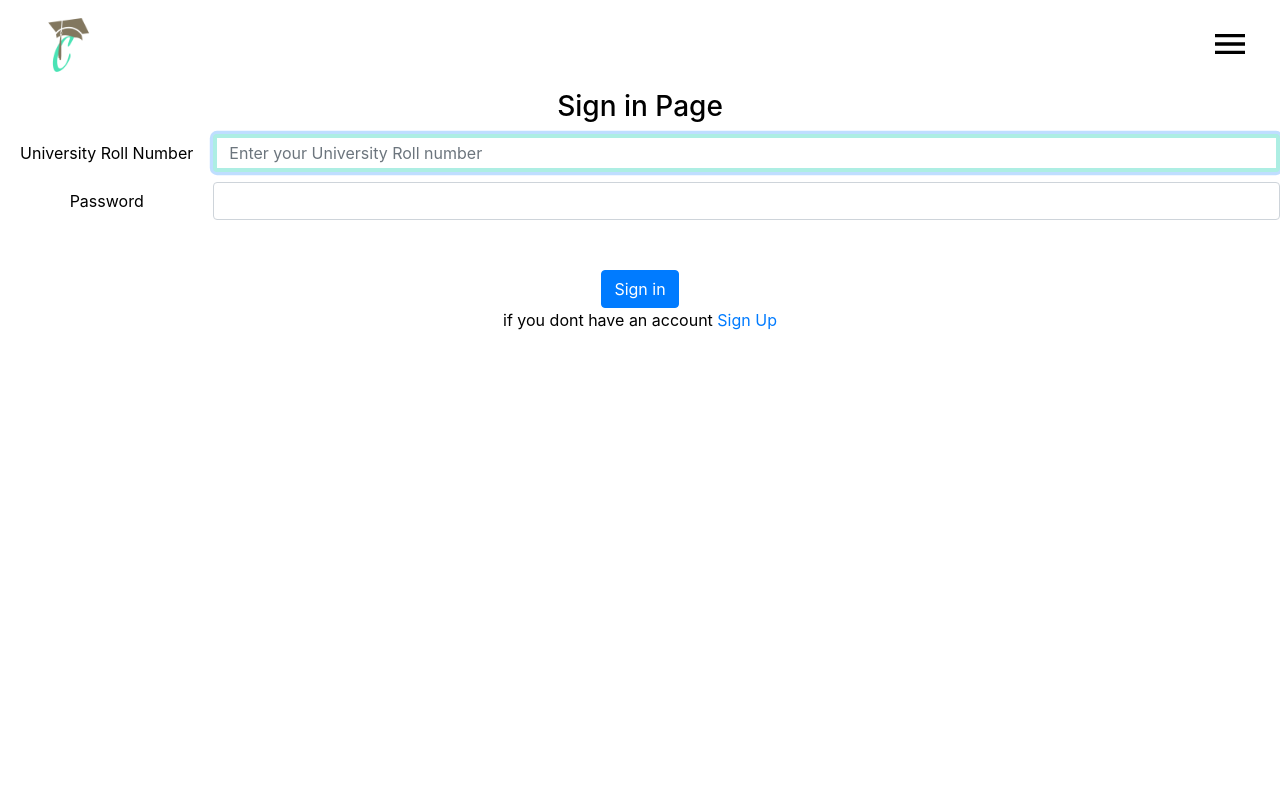
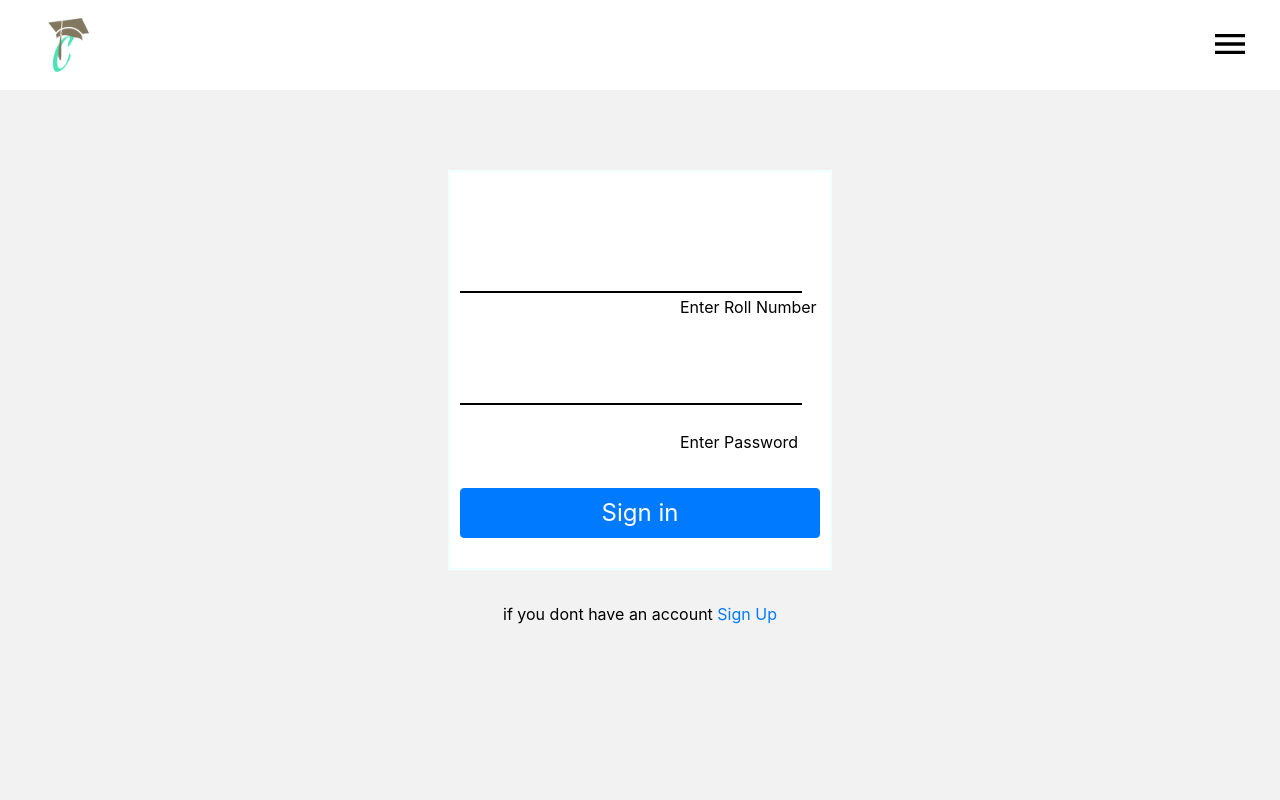
Before and after one commit to pronayguha13/Course-Match, a React (Create React App) app in the folder frontend/: page /sign_in in a window 1280 px wide. Shown: the top 800 px of the page. Built offline with nearby package versions, Linux system fonts and the light colour scheme; a web font is replaced by a local one.

Commit message:
LoginForm seperated and designed

```diff
--- /dev/null
+++ b/frontend/src/Components/Forms/Login/LoginForm.jsx
@@ -0,0 +1,112 @@
+import React, { useState, useEffect } from "react";
+import { changePasswordView } from "../../../helperMethods";
+import styles from "./LoginForm.module.css";
+
+const LoginForm = ({ loginFormSubmitHandler }) => {
+  const [rollNumber, setRollNumber] = useState("");
+  const [password, setPassword] = useState("");
+  const [rollError, setRollError] = useState(false);
+  const [isHidden, setIsHidden] = useState(true);
+  const [rollFocus, setRollFocus] = useState(false);
+  const [passwordFocus, setPasswordFocus] = useState(false);
+  const _onChangeHandler = (e) => {
+    const { name, value } = e.target;
+    if (name === "roll_number") {
+      const enteredRoll = value.trimLeft();
+      if (!isNaN(enteredRoll) && enteredRoll.length) {
+        setRollError(false);
+        setRollNumber(parseInt(enteredRoll));
+      } else {
+        setRollError(true);
+        setRollNumber("");
+      }
+    } else {
+      setPassword(value.trim());
+    }
+  };
+
+  //formDataHandler() method for sending form data from LoginForm.jsx to Auth.jsx
+  const formDataHandler = (e) => {
+    e.preventDefault();
+    const formData = {
+      rollNumber: rollNumber,
+      password: password,
+    };
+    loginFormSubmitHandler(formData);
+  };
+
+  return (
+    <div className={styles.LoginFormContainer}>
+      <form className={styles.LoginForm} onSubmit={(e) => formDataHandler(e)}>
+        <div className={styles.inputSection}>
+          <div className={styles.inputDiv}>
+            <span
+              className={
+                rollNumber || rollNumber.length || rollFocus
+                  ? styles.smallRollNumberPlaceholderText
+                  : styles.rollNumberPlaceholderText
+              }
+            >
+              <p> Enter Roll Number</p>
+            </span>
+            <input
+              type="text"
+              className={styles.RollNumberInput}
+              name="roll_number"
+              value={rollNumber}
+              onChange={(e) => _onChangeHandler(e)}
+              onFocus={() => {
+                setRollFocus(true);
+              }}
+              onBlur={() => {
+                setRollFocus(false);
+              }}
+              required
+            />
+          </div>
+          <div className={styles.inputDiv}>
+            <span
+              className={
+                passwordFocus || password.length
+                  ? styles.smallPasswordPlaceholderText
+                  : styles.passwordPlaceholderText
+              }
+            >
+              <p> Enter Password</p>
+            </span>
+            <input
+              type={isHidden ? "password" : "text"}
+              className={styles.PasswordInput}
+              id="inputPassword3"
+              value={password}
+              name="password"
+              onChange={(e) => _onChangeHandler(e)}
+              onFocus={() => setPasswordFocus(true)}
+              onBlur={() => setPasswordFocus(false)}
+              required
+            />
+            {password.length ? (
+              <img
+                src={
+                  isHidden
+                    ? "/assets/images/icons/eye.png"
+                    : "/assets/images/icons/closed-eye.png"
+                }
+                alt="show-password"
+                className={styles.showHidePassword}
+                onClick={() => changePasswordView(isHidden, setIsHidden)}
+              />
+            ) : null}
+          </div>
+        </div>
+        <div className={styles.SignInButtonContainer}>
+          <button type="submit" className="btn btn-primary">
+            Sign in
+          </button>
+        </div>
+      </form>
+    </div>
+  );
+};
+
+export default LoginForm;
--- /dev/null
+++ b/frontend/src/Components/Forms/Login/LoginForm.module.css
@@ -0,0 +1,99 @@
+.LoginFormContainer {
+  width: 30vw;
+  height: 50vh;
+  padding: 10px;
+  margin: 5rem 0 2rem 0;
+  border: 2px solid #f0ffff;
+  background-color: #fff;
+}
+
+.LoginForm {
+  display: flex;
+  flex-direction: column;
+  height: 100%;
+}
+
+.inputSection {
+  display: flex;
+  flex-direction: column;
+  flex-grow: 2;
+  justify-content: space-evenly;
+}
+
+.inputDiv {
+  display: flex;
+  flex-direction: row;
+}
+
+.rollNumberPlaceholderText {
+  position: absolute;
+  left: 680px;
+  top: 295px;
+}
+
+.smallRollNumberPlaceholderText {
+  font-weight: 500;
+  position: absolute;
+  left: 680px;
+  top: 260px;
+  transition: top ease-in 0.25s;
+}
+
+.RollNumberInput {
+  border: none;
+  border-bottom: 2px solid #000;
+}
+
+.RollNumberInput:focus {
+  outline: none;
+  border-bottom: 1px solid #000;
+  transition: border-bottom ease-in 0.25s;
+}
+.passwordPlaceholderText {
+  position: absolute;
+  left: 680px;
+  top: 430px;
+}
+
+.smallPasswordPlaceholderText {
+  position: absolute;
+  left: 680px;
+  top: 395px;
+  transition: top ease-in 0.25s;
+  font-weight: 500;
+}
+
+.PasswordInput {
+  border: none;
+  border-bottom: 2px solid #000;
+}
+.PasswordInput:focus {
+  outline: none;
+  border-bottom: 1px solid #000;
+  transition: border-bottom ease-in 0.25s;
+}
+
+.showHidePassword {
+  position: absolute;
+  top: 425px;
+  left: 1170px;
+  cursor: pointer;
+  height: 1.9rem;
+  z-index: 200;
+}
+
+.SignInButtonContainer {
+  margin-bottom: 20px;
+}
+
+.SignInButtonContainer button {
+  width: 100%;
+  height: 50px;
+  font-size: 1.5rem;
+}
+
+.SignInButtonContainer button:hover {
+  background-color: #0a4686;
+  border: 2px solid #5491d1;
+  transition: background-color ease-in-out 0.25s;
+}
--- a/frontend/src/Containers/Authentication/Signin/Auth.jsx
+++ b/frontend/src/Containers/Authentication/Signin/Auth.jsx
@@ -2,59 +2,58 @@ import React, { useState, useEffect, useContext } from "react";
 import { Link, useHistory } from "react-router-dom";
 import axios from "axios";
 import styles from "./auth.module.css";
-import {
-  formValidationHandler,
-  changePasswordView,
-} from "../../../helperMethods";
+import { formValidationHandler } from "../../../helperMethods";
 import { BASE_URL } from "../../../Context/AXIOS_BASE_URL";
 import { LoginContext } from "../../../Context/LoginContext";
 import { DisplayContext } from "../../../Context/DisplayContext";
 import Loading from "../../../Components/Layout/Loading.jsx";
 import ErrorPage from "../../../Components/Layout/ErrorPage";
 import SuccessPage from "../../../Components/Layout/SuccessPage";
-
+import LoginForm from "../../../Components/Forms/Login/LoginForm";
 let pause;
 
 const Auth = () => {
-  const [rollNumber, setRollNumber] = useState("");
-  const [password, setPassword] = useState("");
+  const [isAuthSuccess, setIsAuthSuccess] = useState(false);
+  const [loading, setLoading] = useState(false);
   const [error, setError] = useState(null);
-  const [rollError, setRollError] = useState(false);
-  const [isPwdActive, setIsPwdActive] = useState(false);
-  const [isHidden, setIsHidden] = useState(true);
-  const [loading, setLoading] = useState(false);
   const [showModal, setShowModal] = useState(false);
-  const [isAuthSuccess, setIsAuthSuccess] = useState(false);
+  const [formData, setFormData] = useState({});
   const history = useHistory();
-
   const { setIsLoggedIn } = useContext(LoginContext);
   const { themeSwitcher } = useContext(DisplayContext);
 
-  const _onChangeHandler = (e) => {
-    const { name, value } = e.target;
-    if (name === "roll_number") {
-      const enteredRoll = value.trimLeft();
-      if (!isNaN(enteredRoll) && enteredRoll.length) {
-        setRollError(false);
-        setRollNumber(parseInt(enteredRoll));
-      } else {
-        setRollError(true);
-        setRollNumber("");
-      }
-    } else {
-      setPassword(value.trim());
+  useEffect(() => {
+    themeSwitcher();
+    if (isAuthSuccess) {
+      setLoading(false);
+      pause = setTimeout(() => {
+        setIsAuthSuccess(false);
+        setIsLoggedIn(true);
+        history.push("/");
+      }, 2000);
+    } else if (error) {
+      setLoading(false);
+      pause = setTimeout(() => {
+        // clearField();
+        setError(false);
+      }, 1000);
     }
-  };
+    return () => {
+      clearTimeout(pause);
+    };
+  }, [
+    themeSwitcher,
+    history,
+    isAuthSuccess,
+    setIsLoggedIn,
+    error,
+    setLoading,
+    setError,
+  ]);
 
-  const _formSubmitHandler = (e) => {
-    e.preventDefault();
+  const loginFormSubmitHandler = (formData) => {
+    setFormData(formData);
     setLoading(true);
-
-    const formData = {
-      roll_number: rollNumber,
-      password: password,
-    };
-
     let authError = formValidationHandler(formData);
 
     if (authError !== false) {
@@ -75,40 +74,6 @@ const Auth = () => {
     }
   };
 
-  const clearField = () => {
-    setRollNumber("");
-    setPassword("");
-  };
-
-  useEffect(() => {
-    themeSwitcher();
-    if (isAuthSuccess) {
-      setLoading(false);
-      pause = setTimeout(() => {
-        setIsAuthSuccess(false);
-        setIsLoggedIn(true);
-        history.push("/");
-      }, 2000);
-    } else if (error) {
-      setLoading(false);
-      pause = setTimeout(() => {
-        clearField();
-        setError(false);
-      }, 1000);
-    }
-    return () => {
-      clearTimeout(pause);
-    };
-  }, [
-    themeSwitcher,
-    history,
-    isAuthSuccess,
-    setIsLoggedIn,
-    error,
-    setLoading,
-    setError,
-  ]);
-
   return (
     <div className={styles.SignIn}>
       <Loading loading={loading} />
@@ -123,71 +88,11 @@ const Auth = () => {
       ) : null}
 
       <div style={{ opacity: loading || error || isAuthSuccess ? 0.2 : 1 }}>
-        <h3>Sign in Page</h3>
-        <form onSubmit={(e) => _formSubmitHandler(e)}>
-          <div className={styles.formGroupRow}>
-            <label htmlFor="roll_number" className="col-sm-2 col-form-label">
-              University Roll Number
-            </label>
-
-            <div className={styles.inputDiv}>
-              <input
-                type="text"
-                className="form-control"
-                name="roll_number"
-                value={rollNumber}
-                onChange={(e) => _onChangeHandler(e)}
-                placeholder="Enter your University Roll number"
-                style={
-                  rollError
-                    ? { border: "5px outset #D64933" }
-                    : { border: "4px solid #ADEEE3" }
-                }
-                required
-                autoFocus
-              />
-            </div>
-          </div>
-          <div className={styles.formGroupRow}>
-            <label htmlFor="inputPassword3" className="col-sm-2 col-form-label">
-              Password
-            </label>
-            <div className={styles.inputDiv}>
-              <input
-                type={isHidden ? "password" : "text"}
-                className="form-control"
-                id="inputPassword3"
-                value={password}
-                name="password"
-                onChange={(e) => _onChangeHandler(e)}
-                onFocus={() => setIsPwdActive(true)}
-                onBlur={() => setIsPwdActive(false)}
-                required
-              />
-              {isPwdActive || password.length ? (
-                <img
-                  src={
-                    isHidden
-                      ? "/assets/images/icons/eye.png"
-                      : "/assets/images/icons/closed-eye.png"
-                  }
-                  alt="show-password"
-                  className={styles.showHidePassword}
-                  onClick={() => changePasswordView(isHidden, setIsHidden)}
-                />
-              ) : null}
-            </div>
-          </div>
-          <div className={styles.SignInButtonContainer}>
-            <button type="submit" className="btn btn-primary">
-              Sign in
-            </button>
-            <p styles={{ marginTop: "20px" }}>
-              {" "}
-              if you dont have an account <Link to="/register">Sign Up</Link>
-            </p>
-          </div>
-        </form>
+        <LoginForm loginFormSubmitHandler={loginFormSubmitHandler} />
+        <p styles={{ marginTop: "20px" }}>
+          {" "}
+          if you dont have an account <Link to="/register">Sign Up</Link>
+        </p>
       </div>
     </div>
   );
--- a/frontend/src/Containers/Authentication/Signin/auth.module.css
+++ b/frontend/src/Containers/Authentication/Signin/auth.module.css
@@ -1,43 +1,9 @@
 .SignIn {
+  display: flex;
+  flex-direction: column;
+  align-items: center;
   text-align: center;
   height: 95vh;
   width: 100%;
+  background-color: #f2f2f2;
 }
-
-.showHidePassword {
-  position: absolute;
-  top: 163px;
-  left: 95%;
-  cursor: pointer;
-  height: 1.9rem;
-}
-
-.formGroupRow {
-  display: flex;
-  flex-direction: row;
-  justify-content: space-between;
-  margin: 10px 0;
-}
-
-.inputDiv {
-  flex-grow: 2;
-}
-
-.SignInButtonContainer {
-  margin-top: 50px;
-}
-
-@media only screen and (max-width: 575px) {
-  .formGroupRow {
-    display: block;
-  }
-  .inputDiv {
-    width: 100%;
-  }
-
-  .showHidePassword {
-    left: 90%;
-    top: 217px;
-    height: auto;
-  }
-}
```
